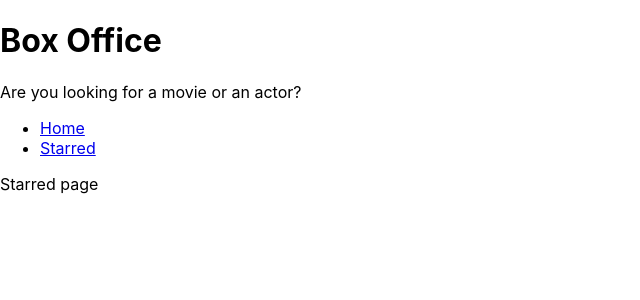
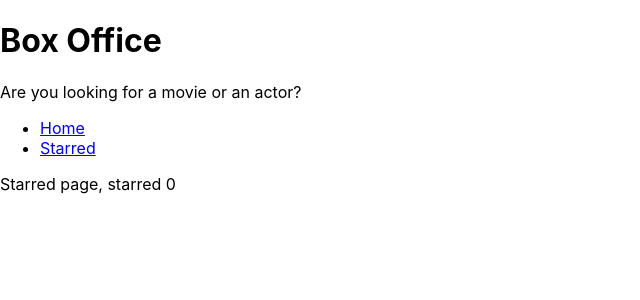
Before and after one commit to Nikoding1234/box-office-app, a React (Create React App) app: page /starred in a window 1280 px wide. Shown: the top 300 px of the page, without its empty margins (0-640 px from the left). Built offline with nearby package versions, Linux system fonts and the light colour scheme.

Commit message:
created useStarredShows custom hook, placed useStarredShows hook logic in a seperate file, tell user whether show is starred or not

```diff
--- a/src/components/shows/ShowCard.jsx
+++ b/src/components/shows/ShowCard.jsx
@@ -1,4 +1,4 @@
-const ShowCard = ({ name, image, id, summary, onStarMeClick }) => {
+const ShowCard = ({ name, image, id, summary, onStarMeClick, isStarred }) => {
   const summaryStripped = summary
     ? summary.split(' ').slice(0, 10).join(' ').replace(/<.+?>/g, '')
     : 'No-Description';
@@ -15,7 +15,7 @@ const ShowCard = ({ name, image, id, summary, onStarMeClick }) => {
           Read more
         </a>
         <button type="button" onClick={() => onStarMeClick(id)}>
-          Star me
+          {isStarred ? 'Unstar me' : 'Star me'}
         </button>
       </div>
     </div>
--- a/src/components/shows/ShowGrid.jsx
+++ b/src/components/shows/ShowGrid.jsx
@@ -1,36 +1,8 @@
-import { useReducer, useEffect } from 'react';
 import ShowCard from './ShowCard';
-
-const usePersistedReducer = (reducer, initialState, localStorageKey) => {
-  const [state, dispatch] = useReducer(reducer, initialState, initial => {
-    const persistedValue = localStorage.getItem(localStorageKey);
-    return persistedValue ? JSON.parse(persistedValue) : initial;
-  });
-
-  useEffect(() => {
-    localStorage.setItem(localStorageKey, JSON.stringify(state));
-  }, [state, localStorageKey]);
-
-  return [state, dispatch];
-};
-
-const starredShowReducer = (currentStarred, action) => {
-  switch (action.type) {
-    case 'STAR':
-      return currentStarred.concat(action.showId);
-    case 'UNSTAR':
-      return currentStarred.filter(showId => showId !== action.showId);
-    default:
-      return currentStarred;
-  }
-};
+import { useStarredShows } from '../../lib/useStarredShows';
 
 const ShowGrid = ({ shows }) => {
-  const [starredShows, dispatchStarred] = usePersistedReducer(
-    starredShowReducer,
-    [],
-    'starredShows'
-  );
+  const [starredShows, dispatchStarred] = useStarredShows();
 
   const onStarMeClick = showId => {
     const isStarred = starredShows.includes(showId);
@@ -52,6 +24,7 @@ const ShowGrid = ({ shows }) => {
           }
           summary={data.show.summary}
           onStarMeClick={onStarMeClick}
+          isStarred={starredShows.includes(data.show.id)}
         />
       ))}
     </div>
--- /dev/null
+++ b/src/lib/useStarredShows.js
@@ -0,0 +1,27 @@
+import { useReducer, useEffect } from 'react';
+const usePersistedReducer = (reducer, initialState, localStorageKey) => {
+  const [state, dispatch] = useReducer(reducer, initialState, initial => {
+    const persistedValue = localStorage.getItem(localStorageKey);
+    return persistedValue ? JSON.parse(persistedValue) : initial;
+  });
+
+  useEffect(() => {
+    localStorage.setItem(localStorageKey, JSON.stringify(state));
+  }, [state, localStorageKey]);
+
+  return [state, dispatch];
+};
+
+const starredShowReducer = (currentStarred, action) => {
+  switch (action.type) {
+    case 'STAR':
+      return currentStarred.concat(action.showId);
+    case 'UNSTAR':
+      return currentStarred.filter(showId => showId !== action.showId);
+    default:
+      return currentStarred;
+  }
+};
+export const useStarredShows = () => {
+  return usePersistedReducer(starredShowReducer, [], 'starredShows');
+};
--- a/src/pages/Starred.jsx
+++ b/src/pages/Starred.jsx
@@ -1,4 +1,6 @@
+import { useStarredShows } from '../lib/useStarredShows';
 const Starred = () => {
-  return <div>Starred page</div>;
+  const [starredShows] = useStarredShows();
+  return <div>Starred page, starred {starredShows.length}</div>;
 };
 export default Starred;
```
